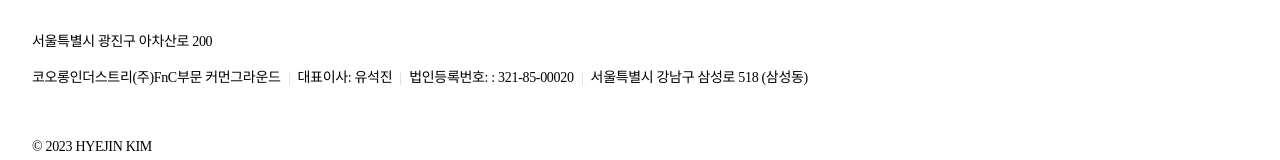
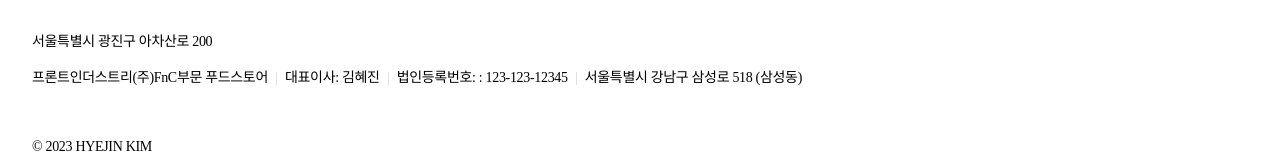
Before and after one commit to hyejin30/next-store-site, a Next.js app: page / in a window 1280 px wide. Shown: the part 283-443 px from the top of the page. Built offline with nearby package versions, Linux system fonts and the light colour scheme; a web font is replaced by a local one.

Commit message:
Fix : footer link info

```diff
--- a/src/components/template/Footer/constant.ts
+++ b/src/components/template/Footer/constant.ts
@@ -1,7 +1,7 @@
 export const FOOTER_DETAIL_LIST = [
-  '코오롱인더스트리(주)FnC부문 커먼그라운드',
-  '대표이사: 유석진',
-  '법인등록번호: : 321-85-00020',
+  '프론트인더스트리(주)FnC부문 푸드스토어',
+  '대표이사: 김혜진',
+  '법인등록번호: : 123-123-12345',
   '서울특별시 강남구 삼성로 518 (삼성동)',
 ];
 
```
